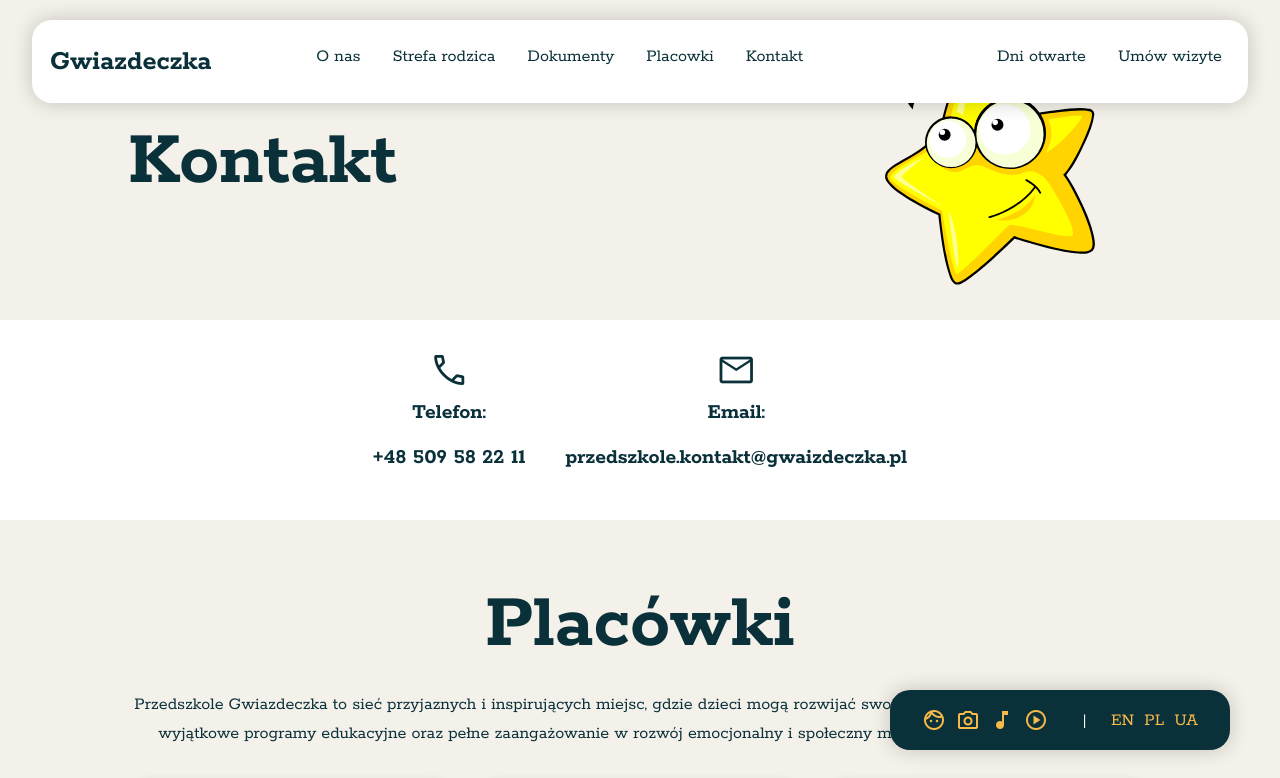
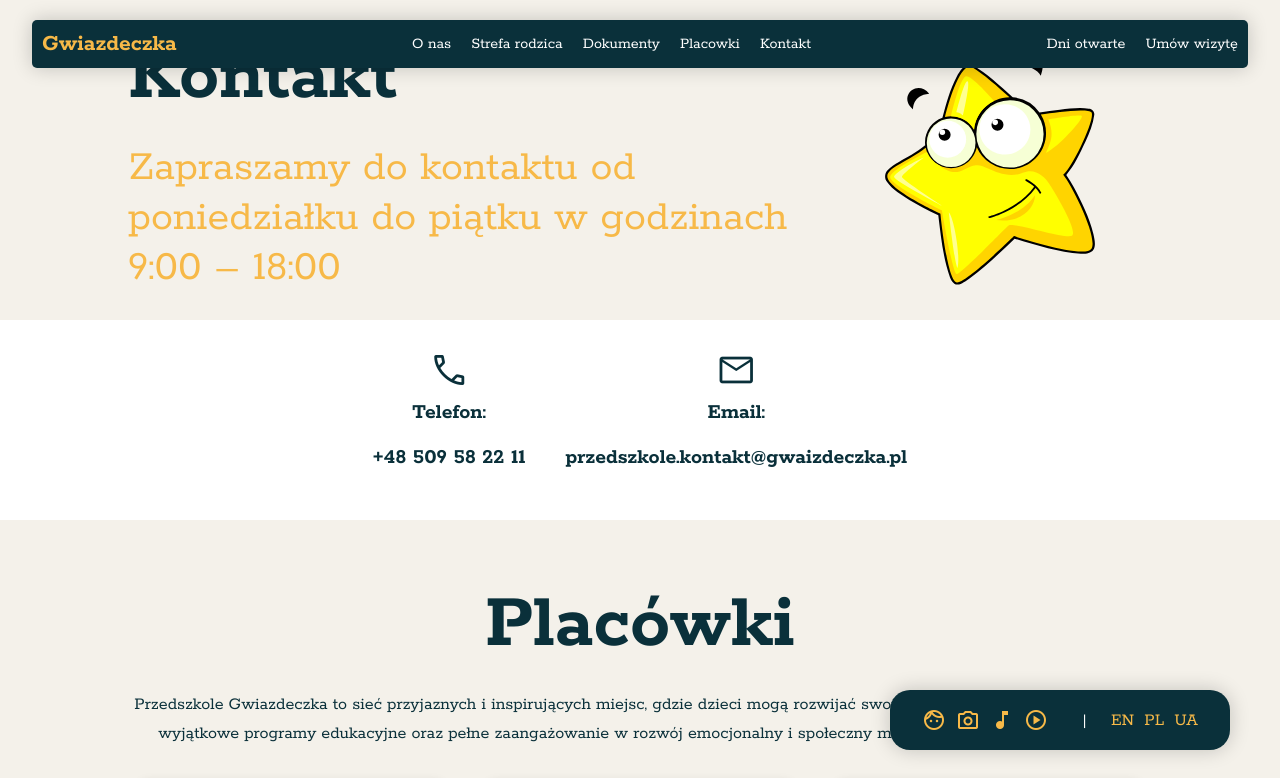
Before and after one commit to Smoleckk/portal-maluch, an Angular app in the folder web/maluch/: page /kontakt in a window 1280 px wide. Shown: the top 778 px of the page. Built offline with nearby package versions, Linux system fonts and the light colour scheme; a web font is replaced by a local one.

Commit message:
poprawki w navbar

```diff
--- a/web/maluch/projects/maluch-app/src/app/funkcjonalnosci/prezentacja/komponenty/header/header.component.scss
+++ b/web/maluch/projects/maluch-app/src/app/funkcjonalnosci/prezentacja/komponenty/header/header.component.scss
@@ -1,7 +1,7 @@
 // Variables for color palette
 
 .header {
-  min-height: 60vh;
+  min-height: 70vh;
   background: linear-gradient(to bottom right, rgba(10, 48, 58, 0.5), rgba(43, 66, 72, 0.5)),
   url("../../../../../assets/banner.jpg") center/cover no-repeat;
   display: flex;
--- a/web/maluch/projects/maluch-app/src/app/funkcjonalnosci/prezentacja/komponenty/sub-header/sub-header.component.html
+++ b/web/maluch/projects/maluch-app/src/app/funkcjonalnosci/prezentacja/komponenty/sub-header/sub-header.component.html
@@ -3,7 +3,7 @@
     <div class="sub-header-content">
       <div class="sub-header-content-left">
         <h1>{{ header }}</h1>
-<!--        <h2>{{ tekst }}</h2>-->
+        <h2>{{ tekst }}</h2>
       </div>
       <div class="sub-header-content-right">
         <div class="sub-header-content-img">
--- a/web/maluch/projects/maluch-app/src/app/wspolne/nawigacja/nawigacja-gorna/nawigacja-gorna.component.html
+++ b/web/maluch/projects/maluch-app/src/app/wspolne/nawigacja/nawigacja-gorna/nawigacja-gorna.component.html
@@ -1,37 +1,24 @@
-<nav class="navbar">
-  <div class="brand-title">
-<!--    <img src="/assets/logo123.png" alt="L" class="logo">-->
-    <a routerLink="/">Gwiazdeczka</a>
+<nav class="nawigacja">
+  <div class="nawigacja-tytul-marki">
+    <a class="nawigacja-tytul-marki-link nawigacja-lista-element" routerLink="/">Gwiazdeczka</a>
+    <span class="nawigacja-ikona material-symbols-outlined nawigacja-przycisk" (click)="toggleNavbar()" *ngIf="!czyRozwinac">menu</span>
+    <span class="nawigacja-ikona material-symbols-outlined  nawigacja-przycisk nawigacja-przycisk-zamknij" (click)="toggleNavbar()" *ngIf="czyRozwinac">close</span>
   </div>
 
-  <a class="toggle-button" (click)="toggleNavbar()">
-    <span class="bar"></span>
-    <span class="bar"></span>
-    <span class="bar"></span>
-  </a>
-
-  <div class="navbar-links" [ngClass]="{'active': isNavbarActive}">
-    <ul>
-      <li><a routerLink="/o-nas">O nas</a></li>
-      <li><a routerLink="/strefa-rodzica">Strefa rodzica</a></li>
-      <li><a routerLink="/dokumenty">Dokumenty</a></li>
-      <li><a routerLink="/placowki">Placowki</a></li>
-      <li><a routerLink="/kontakt">Kontakt</a></li>
-<!--      <li><a routerLink="#">Rekrutacja/Zgloszenia</a></li>-->
-<!--      <li><a routerLink="#">Program dydaktyczny</a></li>-->
-    </ul>
+  <div class="nawigacja-linki" [ngClass]="{'aktywny': czyRozwinac}">
+    <div class="nawigacja-lista">
+      <a class="nawigacja-lista-element" routerLink="/o-nas">O nas</a>
+      <a class="nawigacja-lista-element" routerLink="/strefa-rodzica">Strefa rodzica</a>
+      <a class="nawigacja-lista-element" routerLink="/dokumenty">Dokumenty</a>
+      <a class="nawigacja-lista-element" routerLink="/placowki">Placowki</a>
+      <a class="nawigacja-lista-element" routerLink="/kontakt">Kontakt</a>
+    </div>
   </div>
 
-  <div class="social-icons">
-    <a routerLink="/"><i class="fab fa-facebook-f"></i></a>
-    <a routerLink="/"><i class="fab fa-instagram"></i></a>
-    <a routerLink="/"><i class="fab fa-youtube"></i></a>
-  </div>
-
-  <div class="navbar-links">
-    <ul>
-    <li><a routerLink="/">Dni otwarte</a></li>
-    <li><a routerLink="/">Umów wizyte</a></li>
-    </ul>
+  <div class="nawigacja-linki">
+    <div class="nawigacja-lista">
+      <a class="nawigacja-lista-element" routerLink="/">Dni otwarte</a>
+      <a class="nawigacja-lista-element" routerLink="/">Umów wizytę</a>
+    </div>
   </div>
 </nav>
--- a/web/maluch/projects/maluch-app/src/app/wspolne/nawigacja/nawigacja-gorna/nawigacja-gorna.component.scss
+++ b/web/maluch/projects/maluch-app/src/app/wspolne/nawigacja/nawigacja-gorna/nawigacja-gorna.component.scss
@@ -1,15 +1,16 @@
-/* Navbar */
-.navbar {
+/* Nawigacja */
+.nawigacja {
   display: flex;
   position: fixed;
   justify-content: space-between;
   align-items: center;
-  background-color: #fff; /* Dark blue background */
-  color: #fff; /* White text */
+  text-align: center;
+  background-color: var(--primary-color);
   width: 95%;
+  max-width: 1260px;
   margin: 20px auto;
-  padding: 10px;
-  border-radius: 20px;
+  //padding: 8px;
+  border-radius: 5px;
   top: 0;
   left: 50%;
   transform: translateX(-50%);
@@ -18,102 +19,87 @@
   transition: background-color 0.3s ease;
 }
 
-/* Brand Title */
-.brand-title {
-  font-size: 1.8rem;
-  margin: 0.5rem;
+.nawigacja-tytul-marki {
   font-weight: bold;
-
-    a{
-      text-decoration: none;
-      color: #0A303A; /* Golden color for the brand name */
-      font-weight: bold;
-    }
+  font-size: 24px;
+  .nawigacja-tytul-marki-link {
+    color: var(--accent-color);
+  }
 }
 
-/* Navbar Links */
-.navbar-links {
-  height: 100%;
-}
-
-.navbar-links ul {
+.nawigacja-lista {
   display: flex;
   margin: 0;
   padding: 0;
+  justify-content: center;
+  align-items: center;
+  text-align: center;
 }
 
-.navbar-links li {
-  list-style: none;
+.nawigacja-lista-element {
+  display: block;
+  text-decoration: none;
+  color: var(--background-color);
+  transition: color 0.3s ease;
+  padding: 10px;
+
+  &:hover {
+    color: var(--accent-color);
+  }
 }
 
-.navbar-links li a {
-  display: block;
-  text-decoration: none;
-  color: #0A303A; /* Golden color for links */
-  padding: 1rem;
-  transition: color 0.3s ease;
+.nawigacja-ikona {
+  color: var(--background-color);
 }
 
-.navbar-links li a:hover {
-  color: #f7b948; /* White on hover */
+.nawigacja-przycisk {
+  display: none;
 }
 
-/* Toggle Button for Mobile */
-.toggle-button {
-  position: absolute;
-  top: 2rem;
-  right: 1rem;
-  display: none;
-  flex-direction: column;
-  justify-content: space-between;
-  width: 30px;
-  height: 21px;
-  cursor: pointer;
+.nawigacja-przycisk-zamknij {
+  color: var(--accent-color);
 }
 
-.toggle-button .bar {
-  height: 3px;
-  width: 100%;
-  background-color: #0A303A; /* Golden bars for the toggle */
-  border-radius: 10px;
-  transition: background-color 0.3s ease;
-}
-
-.toggle-button:hover .bar {
-  background-color: #f7b948; /* White bars on hover */
-}
-
-/* Responsive Styles */
 @media (max-width: 800px) {
-  .navbar {
+  .nawigacja {
     flex-direction: column;
     align-items: flex-start;
   }
 
-  .toggle-button {
+  .nawigacja-tytul-marki {
     display: flex;
+    justify-content: space-between;
+    align-items: center;
+    text-align: center;
+    width: 100%;
+
+    .nawigacja-ikona {
+      margin: 0;
+      padding: 0;
+    }
   }
 
-  .navbar-links {
+  .nawigacja-przycisk {
+    display: block;
+  }
+
+  .nawigacja-linki {
     display: none;
     width: 100%;
   }
 
-  .navbar-links ul {
+  .nawigacja-lista {
     width: 100%;
     flex-direction: column;
   }
 
-  .navbar-links ul li {
+  .nawigacja-lista .nawigacja-lista-element {
     text-align: center;
-  }
-
-  .navbar-links ul li a {
     padding: 0.5rem 1rem;
   }
 
-  .navbar-links.active {
+  .nawigacja-linki.aktywny {
     display: flex;
-    background-color: #fff; /* Ensure the background is consistent in mobile view */
+    background-color: var(--primary-color);
   }
 }
--- a/web/maluch/projects/maluch-app/src/app/wspolne/nawigacja/nawigacja-gorna/nawigacja-gorna.component.ts
+++ b/web/maluch/projects/maluch-app/src/app/wspolne/nawigacja/nawigacja-gorna/nawigacja-gorna.component.ts
@@ -1,14 +1,26 @@
-import {Component} from '@angular/core';
+import {Component, OnInit} from '@angular/core';
+import {NavigationEnd, Router} from "@angular/router";
+import {filter} from "rxjs";
 
 @Component({
   selector: 'app-nawigacja-gorna',
   templateUrl: './nawigacja-gorna.component.html',
   styleUrls: ['./nawigacja-gorna.component.scss']
 })
-export class NawigacjaGornaComponent {
-  isNavbarActive: boolean = false;
+export class NawigacjaGornaComponent implements OnInit {
+  czyRozwinac: boolean = false;
+
+  constructor(private router: Router) {}
+
+  ngOnInit() {
+    this.router.events.pipe(
+      filter(event => event instanceof NavigationEnd)
+    ).subscribe(() => {
+      this.czyRozwinac = false;
+    });
+  }
 
   toggleNavbar() {
-    this.isNavbarActive = !this.isNavbarActive;
+    this.czyRozwinac = !this.czyRozwinac;
   }
 }
```
